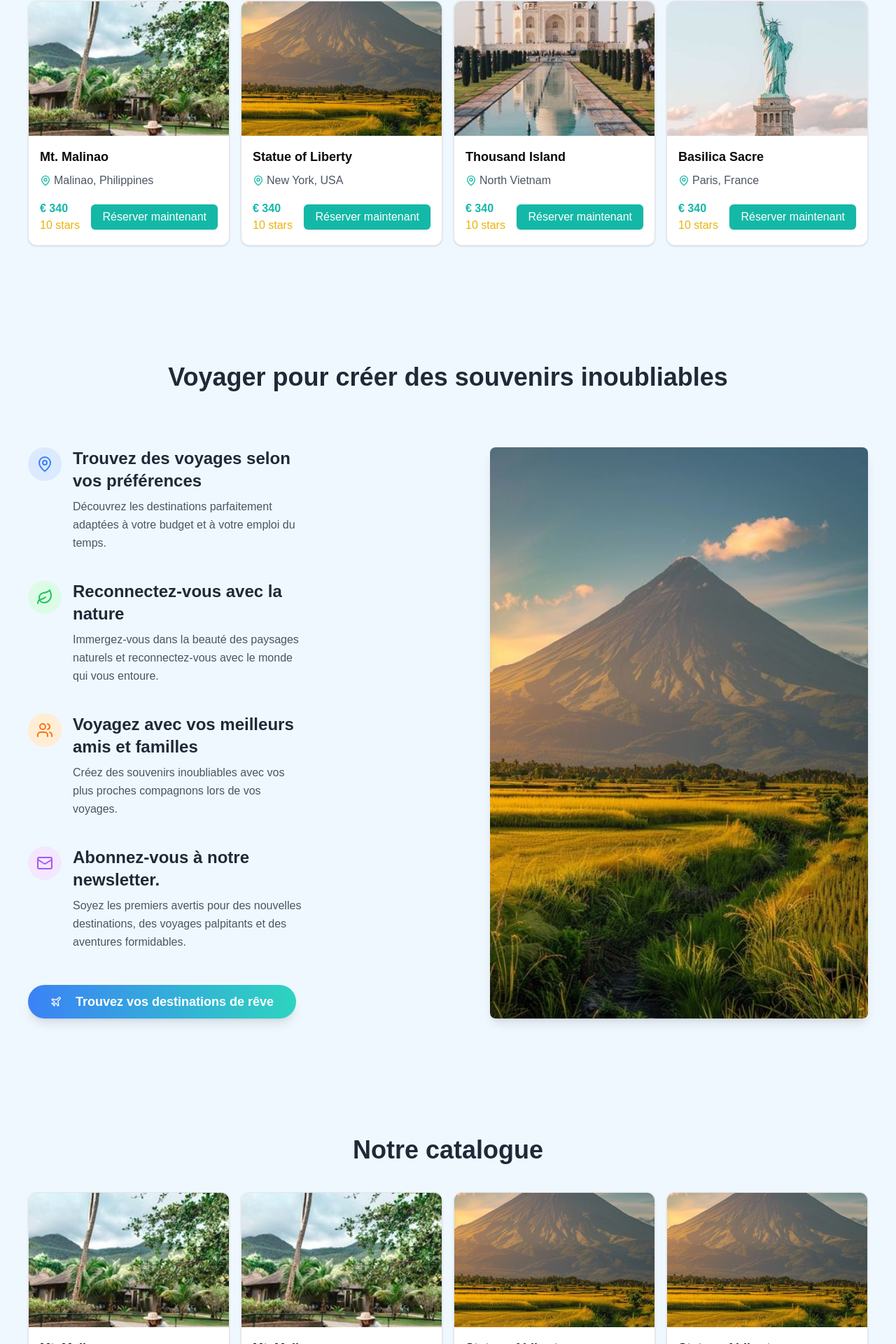
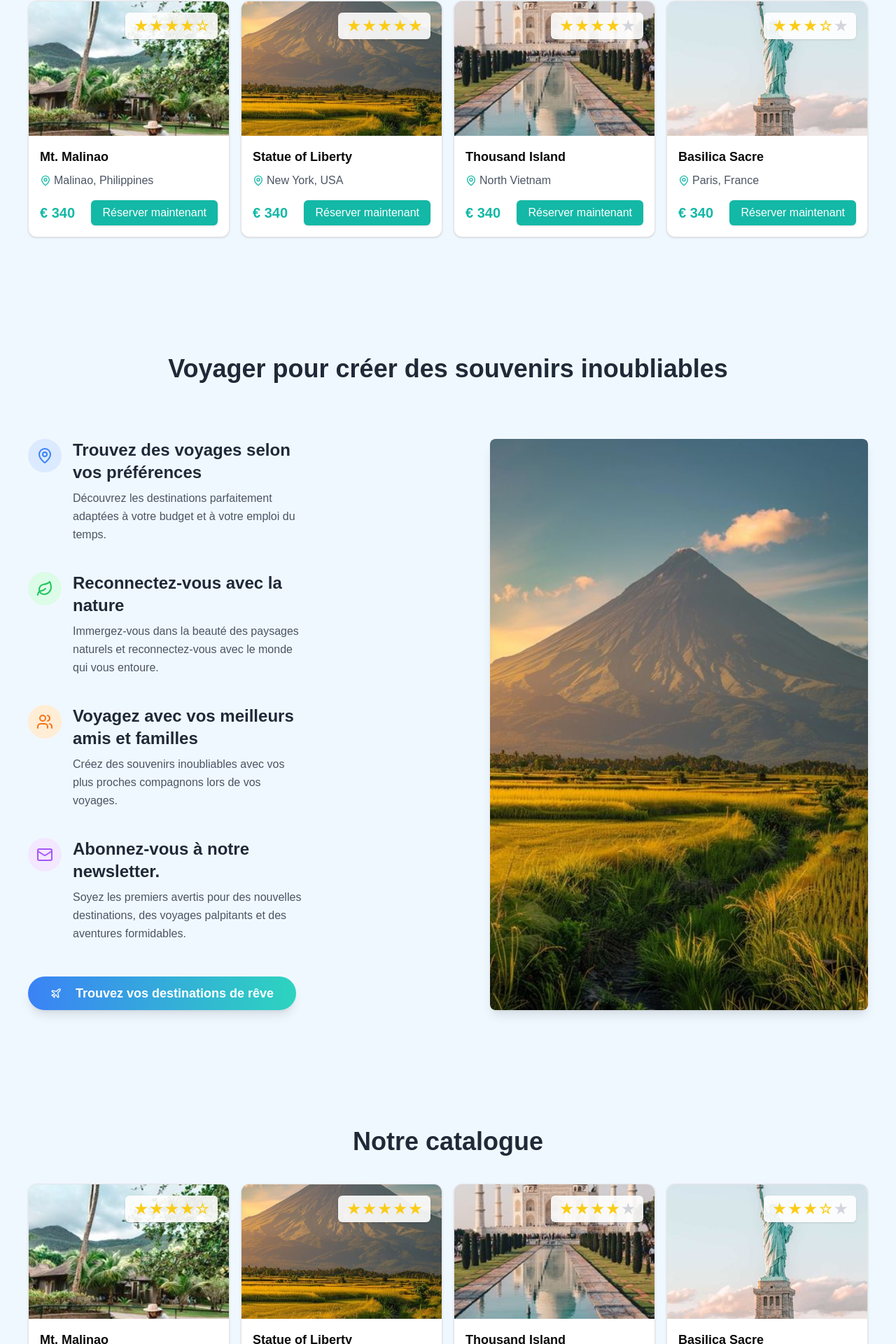
Before and after one commit to Stephanie12-21/adventures, a Next.js app: page / in a window 1280 px wide. Shown: the part 833-2753 px from the top of the page at 70% size. Built offline with nearby package versions, Linux system fonts and the light colour scheme.

Commit message:
Add StarRating component and integrate it into ExploreMore and PopularPlaces sections

```diff
--- a/src/components/Sections/ExploreMore.jsx
+++ b/src/components/Sections/ExploreMore.jsx
@@ -11,6 +11,7 @@ import {
   CarouselContent,
   CarouselItem,
 } from "@/components/ui/carousel";
+import { Badge } from "../ui/badge";
 
 const places = [
   {
@@ -18,58 +19,84 @@ const places = [
     location: "Malinao, Philippines",
     price: "€ 340",
     image: "/image (1).jpg",
-    reviews: "10 stars",
+    reviews: 4.5,
+  },
+  {
+    name: "Statue of Liberty",
+    location: "New York, USA",
+    price: "€ 340",
+    image: "/image (2).jpg",
+    reviews: 5,
+  },
+  {
+    name: "Thousand Island",
+    location: "North Vietnam",
+    price: "€ 340",
+    image: "/image (3).jpg",
+    reviews: 4,
+  },
+  {
+    name: "Basilica Sacre",
+    location: "Paris, France",
+    price: "€ 340",
+    image: "/image (4).jpg",
+    reviews: 3.5,
   },
   {
     name: "Mt. Malinao",
     location: "Malinao, Philippines",
     price: "€ 340",
     image: "/image (1).jpg",
-    reviews: "10 stars",
+    reviews: 4.5,
   },
   {
     name: "Statue of Liberty",
     location: "New York, USA",
     price: "€ 340",
     image: "/image (2).jpg",
-    reviews: "10 stars",
-  },
-  {
-    name: "Statue of Liberty",
-    location: "New York, USA",
-    price: "€ 340",
-    image: "/image (2).jpg",
-    reviews: "10 stars",
+    reviews: 5,
   },
   {
     name: "Thousand Island",
     location: "North Vietnam",
     price: "€ 340",
     image: "/image (3).jpg",
-    reviews: "10 stars",
+    reviews: 4,
   },
   {
     name: "Basilica Sacre",
     location: "Paris, France",
     price: "€ 340",
     image: "/image (4).jpg",
-    reviews: "10 stars",
-  },
-  {
-    name: "Mt. Malinao",
-    location: "Malinao, Philippines",
-    price: "€ 340",
-    image: "/image (1).jpg",
-    reviews: "10 stars",
-  },
-  {
-    name: "Statue of Liberty",
-    location: "New York, USA",
-    price: "€ 340",
-    image: "/image (2).jpg",
-    reviews: "10 stars",
+    reviews: 3.5,
   },
 ];
+
+const StarRating = ({ rating }) => {
+  const maxStars = 5;
+  const fullStars = Math.floor(rating);
+  const hasHalfStar = rating % 1 >= 0.5;
+  const emptyStars = maxStars - fullStars - (hasHalfStar ? 1 : 0);
+  return (
+    <div className="flex items-center space-x-1 text-yellow-400 text-xl">
+      {Array(fullStars)
+        .fill()
+        .map((_, index) => (
+          <span key={`full-${index}`}>&#9733;</span>
+        ))}
+
+      {hasHalfStar && <span>&#9734;</span>}
+
+      {Array(emptyStars)
+        .fill()
+        .map((_, index) => (
+          <span key={`empty-${index}`} className="text-gray-300">
+            &#9733;
+          </span>
+        ))}
+    </div>
+  );
+};
 
 export default function ExploreMore() {
   const [api, setApi] = useState(null);
@@ -139,7 +166,7 @@ export default function ExploreMore() {
                   </CardContent>
                   <CardFooter className="p-4 pt-0 flex justify-between items-center">
                     <div className="flex flex-col">
-                      <span className="font-bold text-teal-500">
+                      <span className="font-bold text-xl text-teal-500">
                         {place.price}
                       </span>
                       <span className=" text-yellow-500">{place.reviews}</span>
@@ -187,6 +214,9 @@ export default function ExploreMore() {
                   alt={place.name}
                   className="w-full h-48 object-cover"
                 />
+                <Badge className="absolute top-4 right-4 bg-white/90 text-teal-600 px-3 py-1">
+                  <StarRating rating={place.reviews} />
+                </Badge>
                 <CardContent className="p-4">
                   <h3 className="font-bold text-lg mb-2">{place.name}</h3>
                   <p className="text-gray-600 flex items-center">
@@ -196,10 +226,9 @@ export default function ExploreMore() {
                 </CardContent>
                 <CardFooter className="p-4 pt-0 flex justify-between items-center">
                   <div className="flex flex-col">
-                    <span className="font-bold text-teal-500">
+                    <span className="font-bold text-xl text-teal-500">
                       {place.price}
                     </span>
-                    <span className=" text-yellow-500">{place.reviews}</span>
                   </div>
                   <Button className="text-white bg-teal-500 hover:bg-teal-500 hover:text-white">
                     Réserver maintenant
--- a/src/components/Sections/PopularPlaces.jsx
+++ b/src/components/Sections/PopularPlaces.jsx
@@ -11,6 +11,7 @@ import { useState, useEffect } from "react";
 import { motion, useAnimation } from "framer-motion";
 import { useInView } from "react-intersection-observer";
 import { Button } from "../ui/button";
+import { Badge } from "../ui/badge";
 
 const places = [
   {
@@ -18,30 +19,56 @@ const places = [
     location: "Malinao, Philippines",
     price: "€ 340",
     image: "/image (1).jpg",
-    reviews: "10 stars",
+    reviews: 4.5,
   },
   {
     name: "Statue of Liberty",
     location: "New York, USA",
     price: "€ 340",
     image: "/image (2).jpg",
-    reviews: "10 stars",
+    reviews: 5,
   },
   {
     name: "Thousand Island",
     location: "North Vietnam",
     price: "€ 340",
     image: "/image (3).jpg",
-    reviews: "10 stars",
+    reviews: 4,
   },
   {
     name: "Basilica Sacre",
     location: "Paris, France",
     price: "€ 340",
     image: "/image (4).jpg",
-    reviews: "10 stars",
+    reviews: 3.5,
   },
 ];
+
+const StarRating = ({ rating }) => {
+  const maxStars = 5;
+  const fullStars = Math.floor(rating);
+  const hasHalfStar = rating % 1 >= 0.5;
+  const emptyStars = maxStars - fullStars - (hasHalfStar ? 1 : 0);
+  return (
+    <div className="flex items-center space-x-1 text-yellow-400 text-xl">
+      {Array(fullStars)
+        .fill()
+        .map((_, index) => (
+          <span key={`full-${index}`}>&#9733;</span>
+        ))}
+
+      {hasHalfStar && <span>&#9734;</span>}
+
+      {Array(emptyStars)
+        .fill()
+        .map((_, index) => (
+          <span key={`empty-${index}`} className="text-gray-300">
+            &#9733;
+          </span>
+        ))}
+    </div>
+  );
+};
 
 export default function PopularPlaces() {
   const [api, setApi] = useState(null);
@@ -108,6 +135,9 @@ export default function PopularPlaces() {
                     alt={place.name}
                     className="w-full h-48 object-cover"
                   />
+                  <Badge className="absolute top-4 right-4 bg-white/90 text-teal-600 px-3 py-1">
+                    <StarRating rating={place.reviews} />
+                  </Badge>
                   <CardContent className="p-4">
                     <h3 className="font-bold text-lg mb-2">{place.name}</h3>
                     <p className="text-gray-600 flex items-center">
@@ -117,10 +147,9 @@ export default function PopularPlaces() {
                   </CardContent>
                   <CardFooter className="p-4 pt-0 flex justify-between items-center">
                     <div className="flex flex-col">
-                      <span className="font-bold text-teal-500">
+                      <span className="font-bold text-xl text-teal-500">
                         {place.price}
                       </span>
-                      <span className=" text-yellow-500">{place.reviews}</span>
                     </div>
 
                     <button className="text-teal-500 hover:underline">
@@ -156,15 +185,15 @@ export default function PopularPlaces() {
         >
           {places.map((place, index) => (
             <motion.div key={index} custom={index} variants={cardVariants}>
-              <Card
-                key={index}
-                className="overflow-hidden transition-all duration-300 ease-in-out hover:shadow-xl hover:scale-105 transform"
-              >
+              <Card className="overflow-hidden transition-all duration-300 ease-in-out hover:shadow-xl hover:scale-105 transform">
                 <img
                   src={place.image}
                   alt={place.name}
                   className="w-full h-48 object-cover"
                 />
+                <Badge className="absolute top-4 right-4 bg-white/90 text-teal-600 px-3 py-1">
+                  <StarRating rating={place.reviews} />
+                </Badge>
                 <CardContent className="p-4">
                   <h3 className="font-bold text-lg mb-2">{place.name}</h3>
                   <p className="text-gray-600 flex items-center">
@@ -174,12 +203,11 @@ export default function PopularPlaces() {
                 </CardContent>
                 <CardFooter className="p-4 pt-0 flex justify-between items-center">
                   <div className="flex flex-col">
-                    <span className="font-bold text-teal-500">
+                    <span className="font-bold text-xl text-teal-500">
                       {place.price}
                     </span>
-                    <span className=" text-yellow-500">{place.reviews}</span>
                   </div>
-                  <Button className="text-white bg-teal-500 hover:bg-teal-500 hover:text-white">
+                  <Button className="text-white bg-teal-500 hover:bg-teal-600">
                     Réserver maintenant
                   </Button>
                 </CardFooter>
--- /dev/null
+++ b/src/components/ui/badge.jsx
@@ -0,0 +1,34 @@
+import * as React from "react"
+import { cva } from "class-variance-authority";
+
+import { cn } from "@/lib/utils"
+
+const badgeVariants = cva(
+  "inline-flex items-center rounded-md border px-2.5 py-0.5 text-xs font-semibold transition-colors focus:outline-none focus:ring-2 focus:ring-ring focus:ring-offset-2",
+  {
+    variants: {
+      variant: {
+        default:
+          "border-transparent bg-primary text-primary-foreground shadow hover:bg-primary/80",
+        secondary:
+          "border-transparent bg-secondary text-secondary-foreground hover:bg-secondary/80",
+        destructive:
+          "border-transparent bg-destructive text-destructive-foreground shadow hover:bg-destructive/80",
+        outline: "text-foreground",
+      },
+    },
+    defaultVariants: {
+      variant: "default",
+    },
+  }
+)
+
+function Badge({
+  className,
+  variant,
+  ...props
+}) {
+  return (<div className={cn(badgeVariants({ variant }), className)} {...props} />);
+}
+
+export { Badge, badgeVariants }
```
